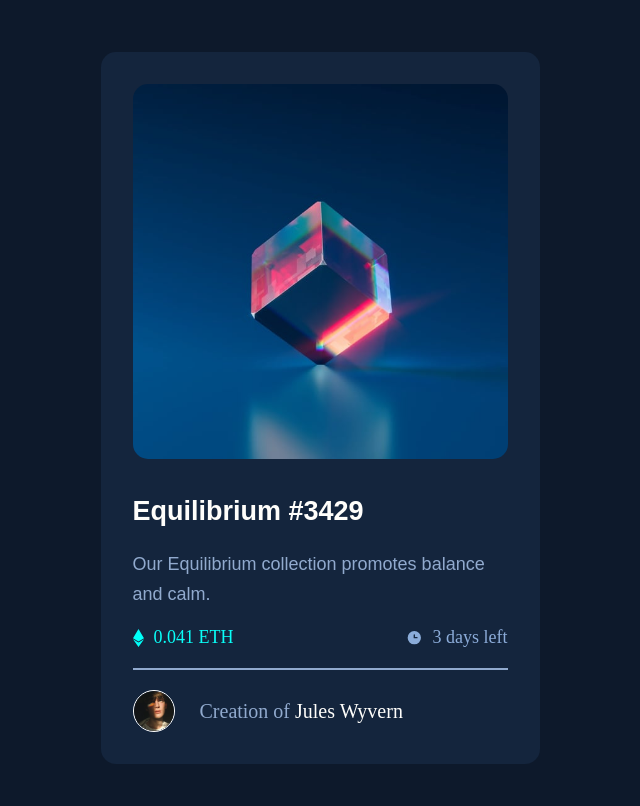
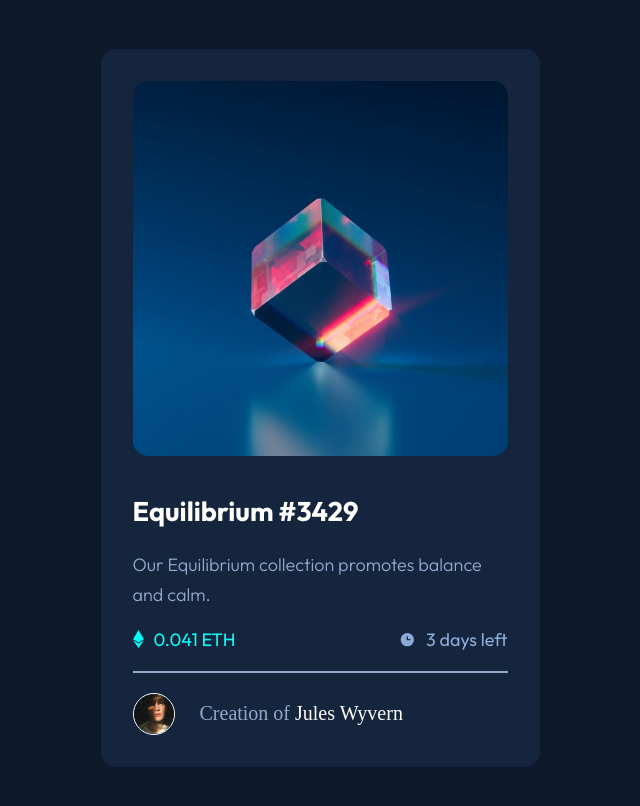
Before and after one commit to dnlslcd/nft-preview-card-component-main, a plain HTML site: page index.html in a window 1280 px wide. Shown: the whole page, without its empty margins (320-960 px from the left). Drawn offline with Linux system fonts and the light colour scheme.

Commit message:
Update styles.css

```diff
--- a/styles.css
+++ b/styles.css
@@ -1,3 +1,8 @@
+@font-face {
+  font-family: "Outfit";
+  src: url(Outfit-VariableFont_wght.ttf)
+}
+
 body {
   background-color: hsl(217, 54%, 11%);
   display: flex;
```
